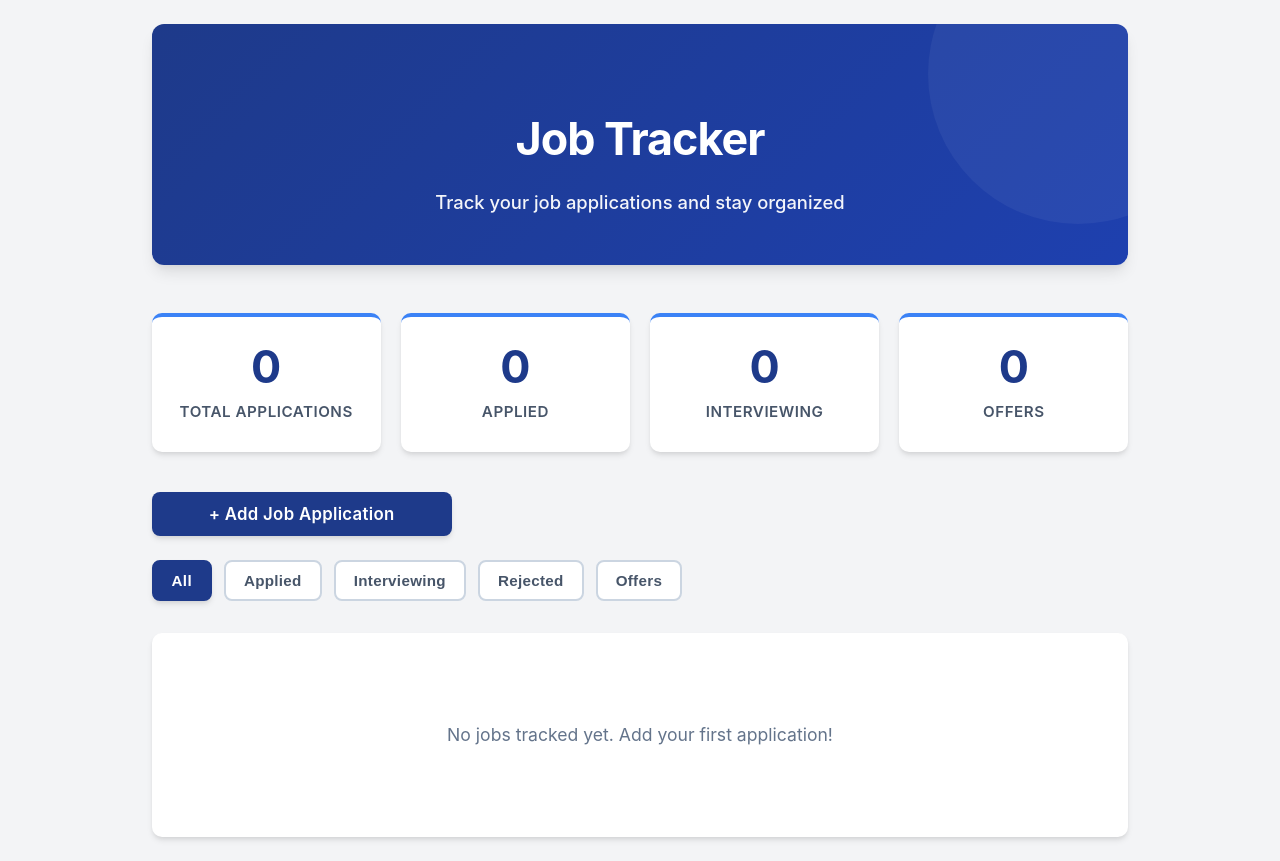
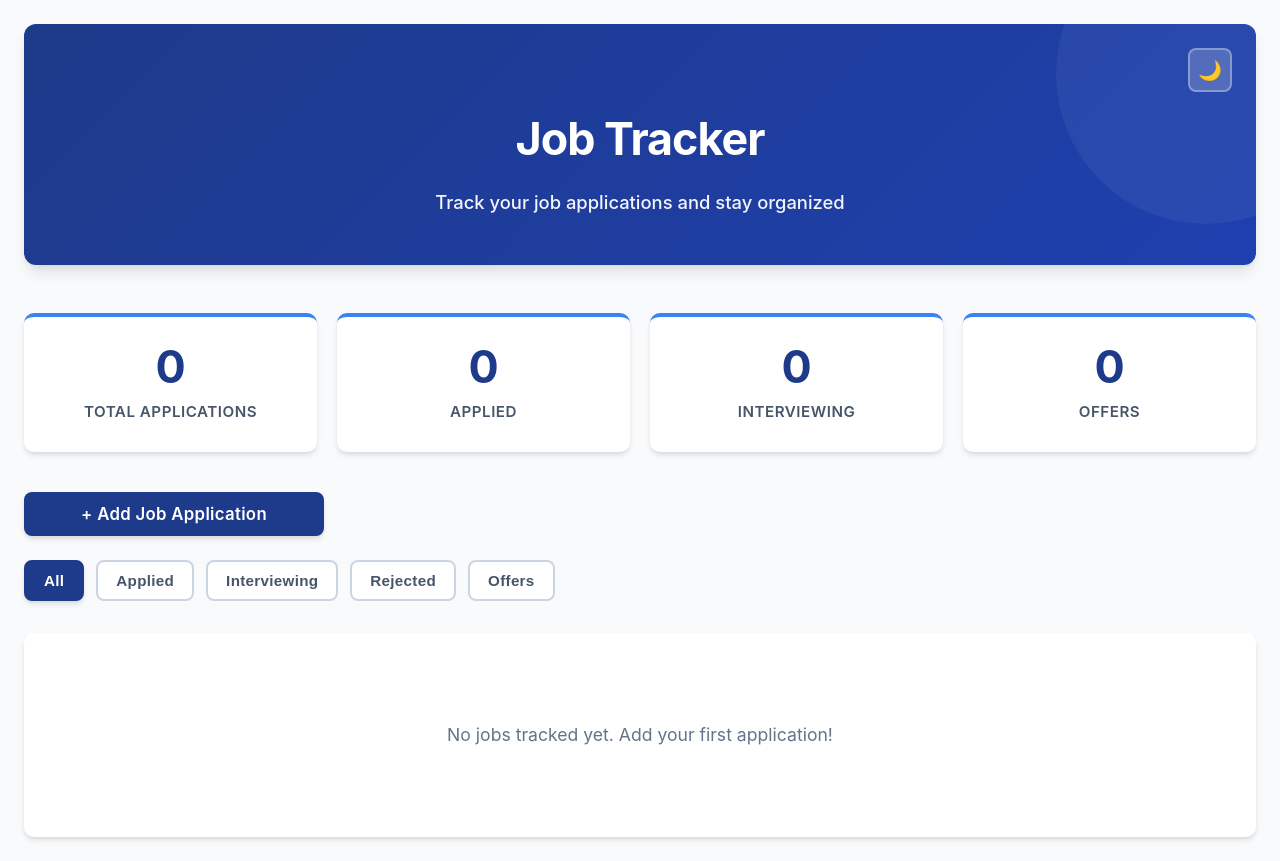
Before and after one commit to axelnasell/jobtracker, a React (Vite) app: page / in a window 1280 px wide. Built offline with nearby package versions, Linux system fonts and the light colour scheme.

Commit message:
added dark mode, removed margins from view

```diff
--- a/src/App.css
+++ b/src/App.css
@@ -27,18 +27,45 @@
   --shadow-xl: 0 20px 25px -5px rgba(0, 0, 0, 0.1), 0 10px 10px -5px rgba(0, 0, 0, 0.04);
 }
 
+[data-theme="dark"] {
+  --primary: #3b82f6;
+  --primary-light: #60a5fa;
+  --primary-hover: #2563eb;
+  --secondary: #9ca3af;
+  --accent: #38bdf8;
+  --success: #10b981;
+  --warning: #f59e0b;
+  --danger: #ef4444;
+  --background: #0f172a;
+  --surface: #1e293b;
+  --surface-alt: #334155;
+  --border: #475569;
+  --border-subtle: #334155;
+  --text: #f1f5f9;
+  --text-secondary: #cbd5e1;
+  --text-light: #94a3b8;
+}
+
+html {
+  background-color: var(--background);
+  width: 100%;
+  height: 100%;
+}
+
 body {
   font-family: -apple-system, BlinkMacSystemFont, 'Segoe UI', 'Roboto', 'Oxygen', 'Ubuntu', 'Cantarell', sans-serif;
   background-color: var(--background);
   color: var(--text);
   line-height: 1.6;
+  width: 100%;
+  min-height: 100vh;
 }
 
 .app {
-  max-width: 1200px;
-  margin: 0 auto;
+  width: 100%;
   padding: 24px;
   min-height: 100vh;
+  background-color: var(--background);
 }
 
 .header {
@@ -80,6 +107,30 @@ body {
   font-weight: 500;
   position: relative;
   z-index: 1;
+}
+
+.theme-toggle {
+  position: absolute;
+  top: 24px;
+  right: 24px;
+  background: rgba(255, 255, 255, 0.2);
+  border: 2px solid rgba(255, 255, 255, 0.3);
+  color: white;
+  width: 44px;
+  height: 44px;
+  border-radius: 8px;
+  cursor: pointer;
+  font-size: 1.2em;
+  display: flex;
+  align-items: center;
+  justify-content: center;
+  transition: all 0.2s ease;
+  z-index: 2;
+}
+
+.theme-toggle:hover {
+  background: rgba(255, 255, 255, 0.3);
+  border-color: rgba(255, 255, 255, 0.5);
 }
 
 .stats-container {
--- a/src/App.tsx
+++ b/src/App.tsx
@@ -246,6 +246,33 @@ function App() {
   const [formMode, setFormMode] = useState<FormMode>(null)
   const [editingJob, setEditingJob] = useState<Job | undefined>()
   const [filter, setFilter] = useState<Job['status'] | 'All'>('All')
+  const [theme, setTheme] = useState<'light' | 'dark'>(() => {
+    try {
+      const savedTheme = window.localStorage.getItem('theme') as 'light' | 'dark' | null
+      return savedTheme || 'light'
+    } catch {
+      return 'light'
+    }
+  })
+
+  // Apply theme on mount and when it changes
+  useEffect(() => {
+    const root = document.documentElement
+    if (theme === 'dark') {
+      root.setAttribute('data-theme', 'dark')
+    } else {
+      root.removeAttribute('data-theme')
+    }
+    try {
+      window.localStorage.setItem('theme', theme)
+    } catch (error) {
+      console.error(error)
+    }
+  }, [theme])
+
+  const toggleTheme = () => {
+    setTheme((prev) => (prev === 'light' ? 'dark' : 'light'))
+  }
 
   const handleAddJob = (jobData: Omit<Job, 'id'>) => {
     const newJob: Job = {
@@ -298,6 +325,9 @@ function App() {
       <header className="header">
         <h1>Job Tracker</h1>
         <p>Track your job applications and stay organized</p>
+        <button className="theme-toggle" onClick={toggleTheme} title="Toggle dark mode">
+          {theme === 'light' ? '🌙' : '☀️'}
+        </button>
       </header>
 
       <div className="stats-container">
```
